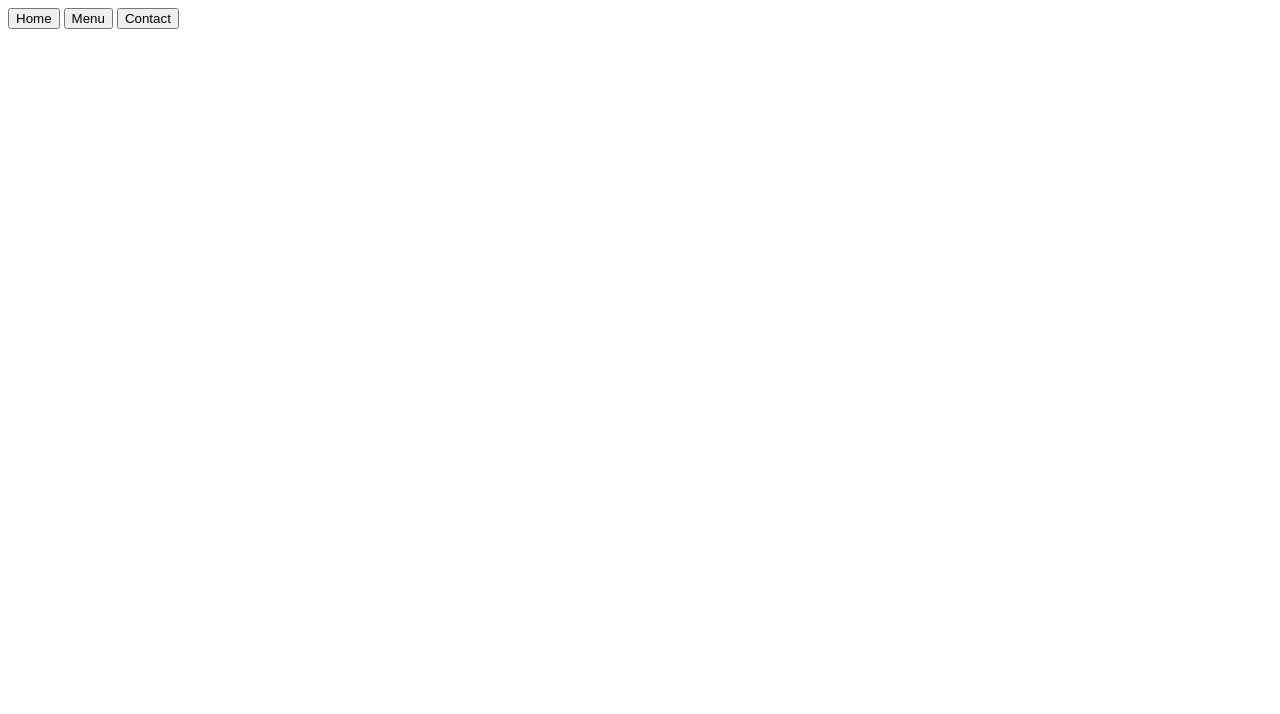
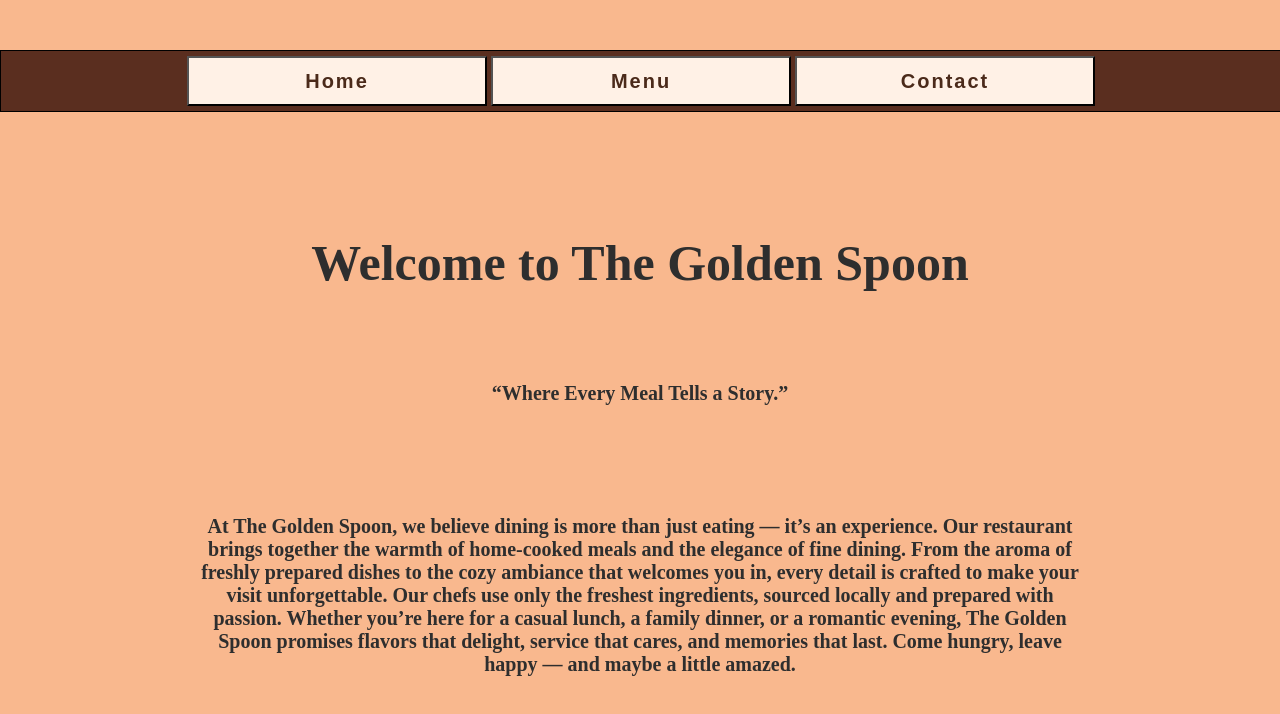
Before and after one commit to Raj-0512/odin_restaurant_page, a plain HTML site: page index.html in a window 1280 px wide. Drawn offline with Linux system fonts and the light colour scheme; the site is published under a folder, as on GitHub Pages, so addresses that start at the root find nothing.

Commit message:
Fix publicPath to match GitHub Pages subdirectory

```diff
--- a/index.html
+++ b/index.html
@@ -1 +1 @@
-<!doctype html><html lang="en"><head><meta charset="UTF-8"><meta name="viewport" content="width=device-width,user-scalable=no,initial-scale=1,maximum-scale=1,minimum-scale=1"><meta http-equiv="X-UA-Compatible" content="ie=edge"><title>Document</title><script defer="defer" src="/odin_restaurant_page/main.js"></script></head><body><header id="navigation_container"><nav><button id="home-btn" class="buttons">Home</button> <button id="menu-btn" class="buttons">Menu</button> <button id="contact-btn" class="buttons">Contact</button></nav></header><div id="content"></div></body></html>
+<!doctype html><html lang="en"><head><meta charset="UTF-8"><meta name="viewport" content="width=device-width,user-scalable=no,initial-scale=1,maximum-scale=1,minimum-scale=1"><meta http-equiv="X-UA-Compatible" content="ie=edge"><title>Document</title><script defer="defer" src="./main.js"></script></head><body><header id="navigation_container"><nav><button id="home-btn" class="buttons">Home</button> <button id="menu-btn" class="buttons">Menu</button> <button id="contact-btn" class="buttons">Contact</button></nav></header><div id="content"></div></body></html>
```
